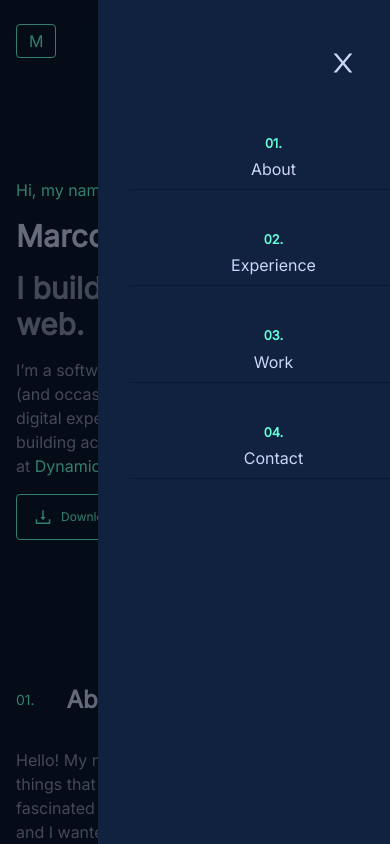
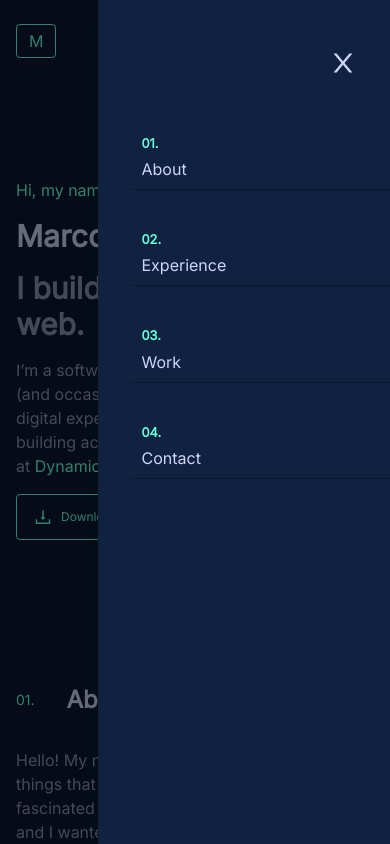
Before and after one commit to Marcos8060/port, a Next.js app: page / in a window 390 px wide. Both pictures are taken after a click on the icon 362 px from the left and 41 px from the top of the page. Shown: the top 844 px of the page. Built offline with nearby package versions, Linux system fonts and the light colour scheme.

Commit message:
polished the navbar on mobile first view

```diff
--- a/components/drawer.js
+++ b/components/drawer.js
@@ -28,7 +28,7 @@ export default function Drawer({ children, isOpen, setIsOpen }) {
               </div>
             </div>
             <div className="flex items-center justify-end px-48">
-              <ul className="text-center space-y-8 w-48 py-12">
+              <ul className="text-left space-y-8 w-48 py-12">
                 <li className="w-72 px-3 py-2 flex flex-col gap-1 border-b border-primary hover:border-secondary transition ease-in-out duration-700">
                   <small className="text-secondary font-bold">01.</small>
                   <a
```
